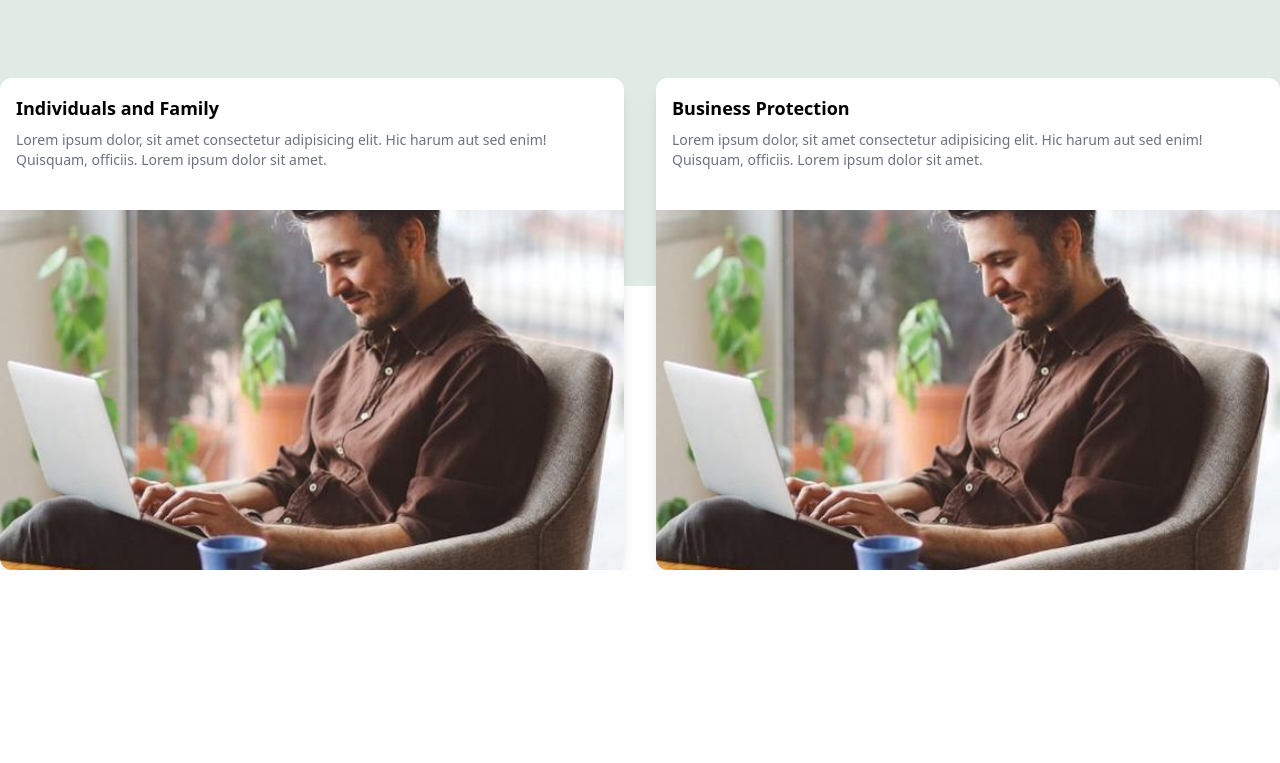
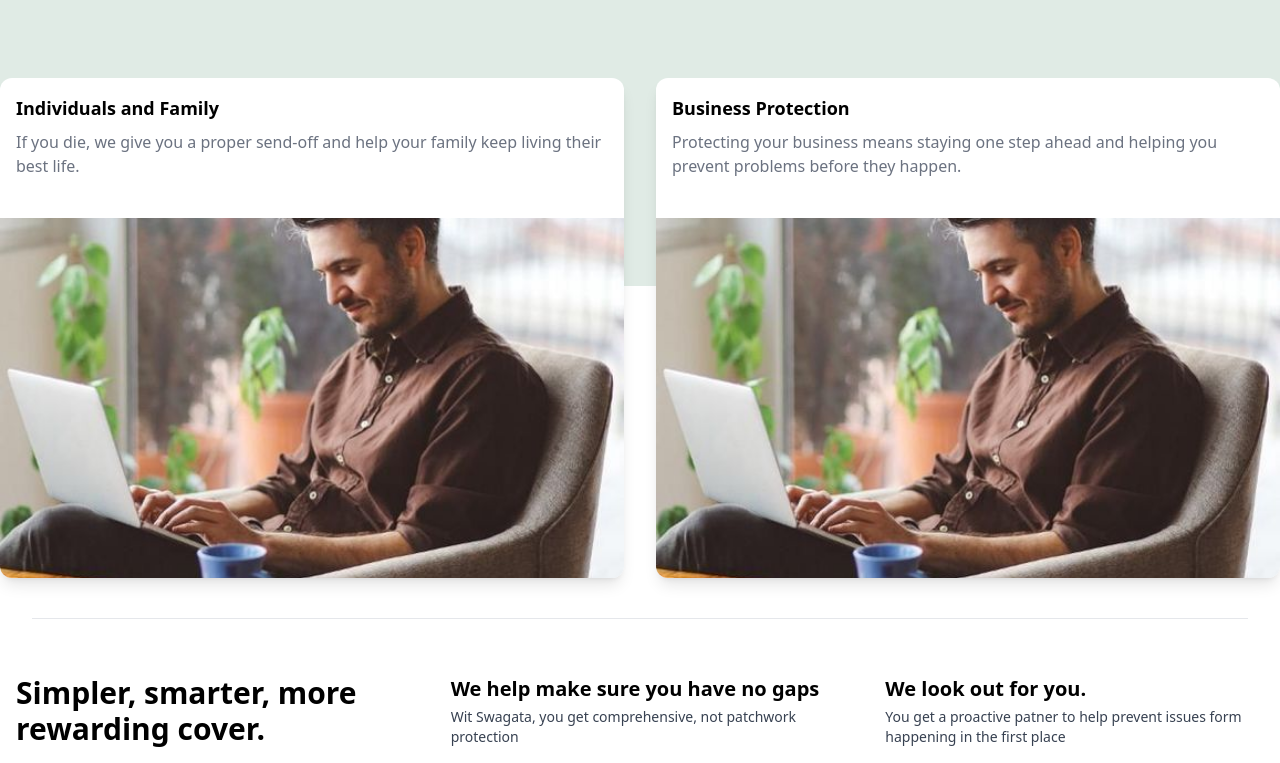
Before and after one commit to simonkadili47/Swagata_Insuarance, a React (Vite) app: page / in a window 1280 px wide. Shown: the part 272-1035 px from the top of the page. Before the commit the page ends 842 px from the top, so only its background shows below. Built offline with nearby package versions, Linux system fonts and the light colour scheme.

Commit message:
border and paragraphs

```diff
--- a/src/Components/Hero.tsx
+++ b/src/Components/Hero.tsx
@@ -64,12 +64,9 @@ const Hero: React.FC = () => {
       <div className="absolute top-[calc(100%)] left-0 right-0 grid grid-cols-1 lg:grid-cols-2 gap-8 justify-center mt-20">
         <div className="rounded-xl bg-white flex flex-col shadow-lg">
           <div className="p-4">
-            <h2 className="font-semibold text-lg pb-2">
-              Individuals and Family
-            </h2>
-            <p className="text-sm text-gray-500 pb-6">
-              Lorem ipsum dolor, sit amet consectetur adipisicing elit. Hic
-              harum aut sed enim! Quisquam, officiis. Lorem ipsum dolor sit amet.
+            <h2 className="font-semibold text-lg pb-2">Individuals and Family</h2>
+            <p className="text-md text-gray-500 pb-6">
+              If you die, we give you a proper send-off and help your family keep living their best life.
             </p>
           </div>
           <img
@@ -83,21 +80,49 @@ const Hero: React.FC = () => {
 
         <div className="rounded-xl bg-white flex flex-col shadow-lg">
           <div className="p-4">
-            <h2 className="font-semibold text-lg pb-2">
-              Business Protection
-            </h2>
-            <p className="text-sm text-gray-500 pb-6">
-              Lorem ipsum dolor, sit amet consectetur adipisicing elit. Hic
-              harum aut sed enim! Quisquam, officiis. Lorem ipsum dolor sit amet.
+            <h2 className="font-semibold text-lg pb-2">Business Protection</h2>
+            <p className="text-md text-gray-500 pb-6">
+              Protecting your business means staying one step ahead and helping you prevent problems before they happen.
             </p>
           </div>
           <img
             src={image1}
             width={360}
             height={360}
-            alt="Image1"
+            alt="Image2"
             className="w-full h-[360px] rounded-bl-xl rounded-br-xl object-cover"
           />
+        </div>
+
+       {/* Border line after images */}
+<div className="col-span-2 flex justify-between items-center mt-2">
+  <div className="border-t border-gray-200 w-full mx-8"></div>
+</div>
+
+
+
+        <div className="mt-2 lg:col-start-1 lg:col-span-2 grid grid-cols-3 gap-6">
+          <div className="p-4">
+            <div className="text-black font-bold text-3xl">
+             <p>Simpler, smarter, more</p>
+             <p>rewarding cover.</p>
+            </div>
+          </div>
+
+          <div className="p-4">
+            <div className="text-gray-700">
+              <span className="text-black text-xl font-bold"> <p>We help make sure you have no gaps </p></span>
+              <p className="text-sm mt-1">Wit Swagata, you get comprehensive, not patchwork protection</p>
+
+            </div>
+          </div>
+
+          <div className="p-4">
+            <div className="text-gray-700">
+              <span className="text-xl text-black font-bold"><p>We look out for you.</p></span>
+              <p className="text-sm mt-1">You get a proactive patner  to help prevent issues form happening in the first place</p>
+            </div>
+          </div>
         </div>
       </div>
     </div>
```
